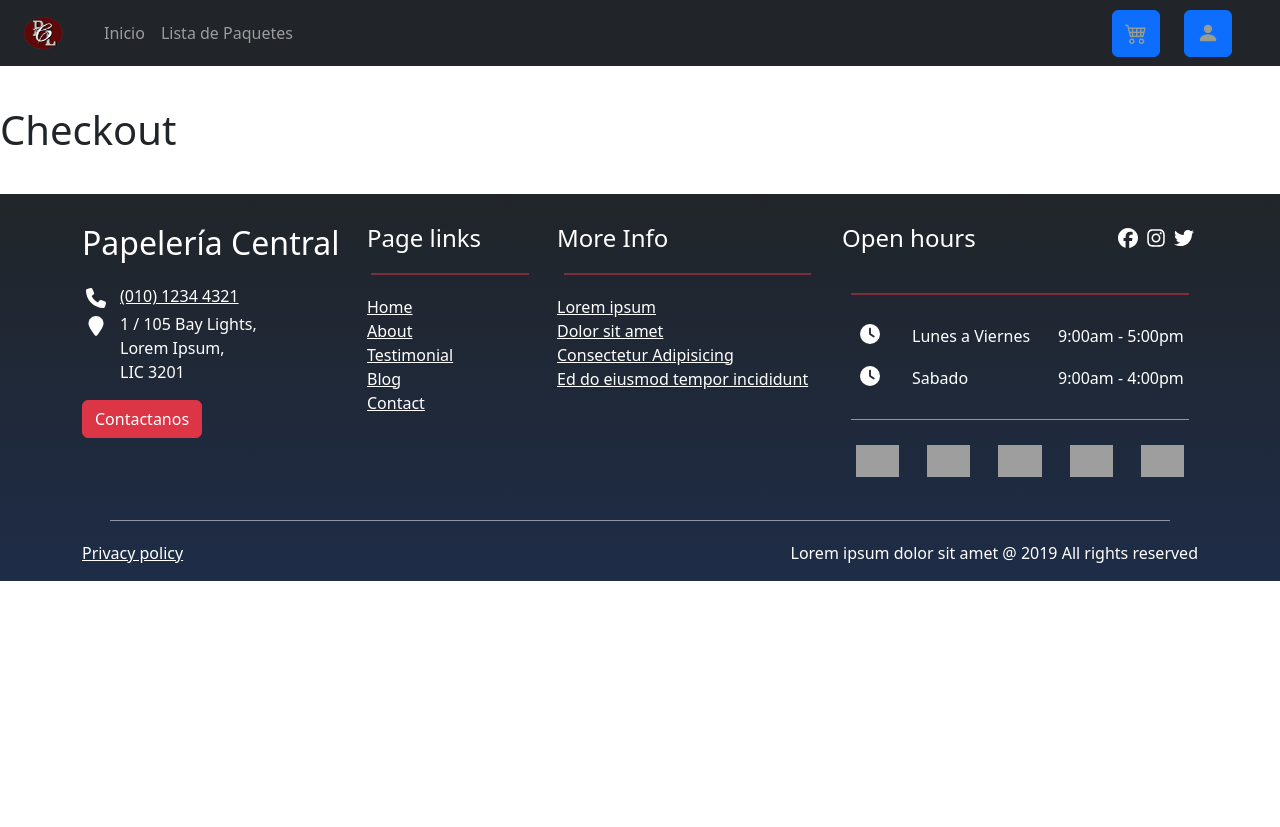
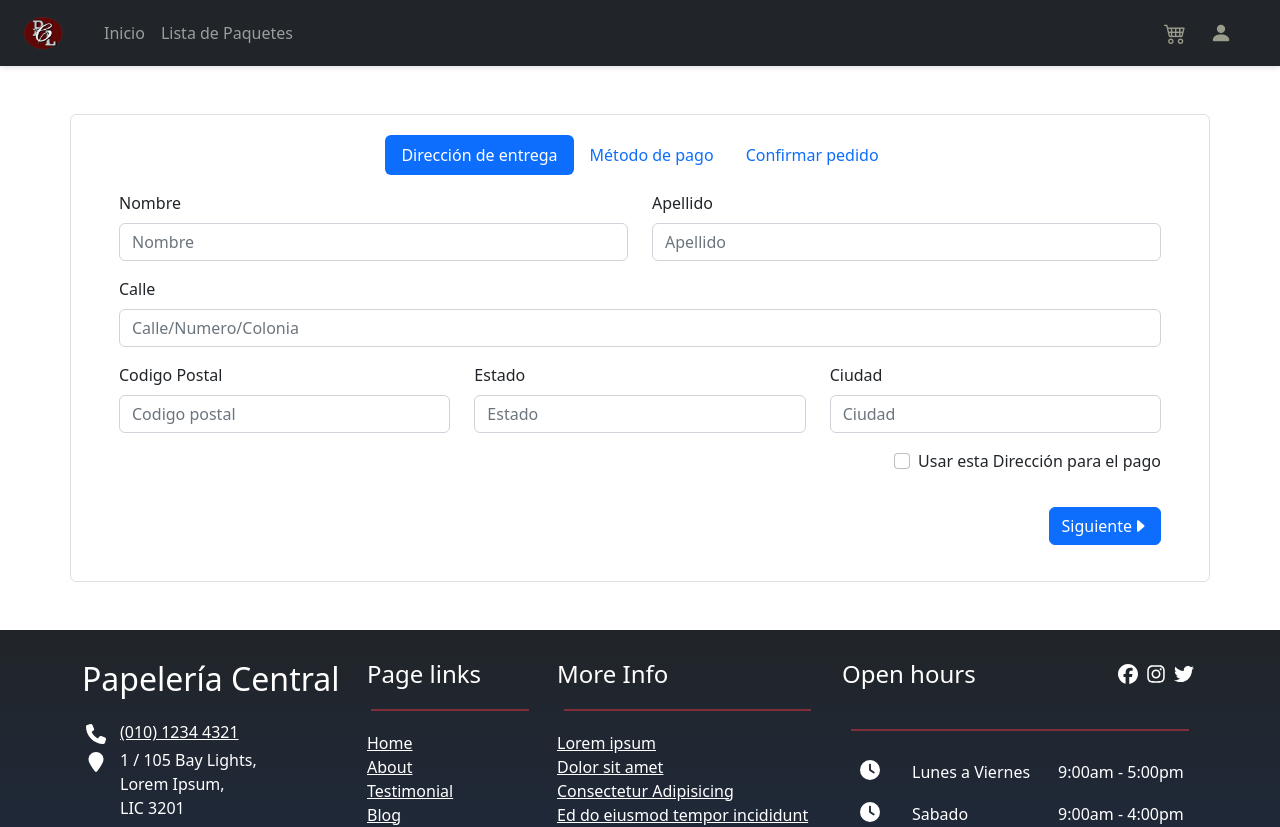
Before and after one commit to Angelnixs/papeleria-central, a React (Vite) app: page /checkout in a window 1280 px wide. Shown: the top 827 px of the page. Before the commit the page ends 800 px from the top, so only its background shows below. Built offline with nearby package versions, Linux system fonts and the light colour scheme; grey boxes are pictures that could not be loaded.

Commit message:
checkout

```diff
--- a/index.html
+++ b/index.html
@@ -4,7 +4,7 @@
     <meta charset="UTF-8" />
     <link rel="icon" type="image/svg+xml" href="/pylc.png" />
     <meta name="viewport" content="width=device-width, initial-scale=1.0" />
-    <title>Vite + React + TS</title>
+    <title>Papeleria y Libreria Central</title>
   </head>
   <body>
     <div id="root"></div>
--- /dev/null
+++ b/src/components/checkout/confirmOrder.tsx
@@ -0,0 +1,48 @@
+import {Button, Card, Container, Row, Col} from 'react-bootstrap';
+
+export default function ConfirmOrder(){
+    return (
+			<Card className="text-center">
+				<Card.Header>Confirma tus Datos</Card.Header>
+				<Card.Body>
+					<Container>
+						<Row>
+							<Col>
+								<Card.Title>Dirección</Card.Title>
+								<Card.Text>
+									Juan Gonzalez
+								</Card.Text>
+								<Card.Text>
+									Valle del tinto 136,Valle del Contry, <br/> C.P. 6712, NL, Mty
+								</Card.Text>
+							</Col>
+							<Col>
+								<Card.Title>Paquetes</Card.Title>
+								<Card.Text>
+									Paquete #1  $ 200.
+								</Card.Text>
+								<Card.Text>
+									Paquete #2  $ 200.
+								</Card.Text>
+								<Card.Text>
+									<b>Total  $ 400.</b>
+								</Card.Text>
+							</Col>
+						</Row>
+						<Row>
+							<Col>
+								<Card.Title>Metodo de Pago</Card.Title>
+								<Card.Text>
+									Tarjeta
+								</Card.Text>
+								<Card.Text>
+									*************2345
+								</Card.Text>
+							</Col>
+						</Row>
+					</Container>
+				</Card.Body>
+				<Card.Footer className="text-muted">We'll never share your information with anyone else</Card.Footer>
+			</Card>
+    )
+}
--- /dev/null
+++ b/src/components/checkout/formAddress.tsx
@@ -0,0 +1,65 @@
+import Form from 'react-bootstrap/Form';
+import Row from 'react-bootstrap/Row';
+import Col from 'react-bootstrap/Col';
+
+export default function FormAddress() {
+
+	return (
+		<Form>
+			{/* <Form.Group className="mb-3" controlId="formBasicEmail">
+				<Form.Label>Email address</Form.Label>
+				<Form.Control type="email" placeholder="Enter email" />
+				<Form.Text className="text-muted">
+					We'll never share your email with anyone else.
+				</Form.Text>
+			</Form.Group> */}
+			<Row>
+				<Col>
+					<Form.Group className="mb-3" controlId="formBasicPassword">
+						<Form.Label>Nombre</Form.Label>
+						<Form.Control type="text" placeholder="Nombre" />
+					</Form.Group>
+				</Col>
+				<Col>
+					<Form.Group className="mb-3" controlId="formBasicPassword">
+						<Form.Label>Apellido</Form.Label>
+						<Form.Control type="text" placeholder="Apellido" />
+					</Form.Group>
+				</Col>
+			</Row>
+			<Row>
+				<Col>
+					<Form.Group className="mb-3" controlId="formBasicPassword">
+						<Form.Label>Calle</Form.Label>
+						<Form.Control type="text" placeholder="Calle/Numero/Colonia" />
+					</Form.Group>
+				</Col>
+			</Row>
+			<Row>
+				<Col>
+					<Form.Group className="mb-3" controlId="formBasicPassword">
+						<Form.Label>Codigo Postal</Form.Label>
+						<Form.Control type="text" placeholder="Codigo postal" />
+					</Form.Group>
+				</Col>
+				<Col>
+					<Form.Group className="mb-3" controlId="formBasicPassword">
+						<Form.Label>Estado</Form.Label>
+						<Form.Control type="text" placeholder="Estado" />
+					</Form.Group>
+				</Col>
+				<Col>
+					<Form.Group className="mb-3" controlId="formBasicPassword">
+						<Form.Label>Ciudad</Form.Label>
+						<Form.Control type="text" placeholder="Ciudad" />
+					</Form.Group>
+				</Col>
+			</Row>
+			<Col className="justify-content-end d-flex">
+				<Form.Group className="mb-3" controlId="formBasicCheckbox">
+					<Form.Check type="checkbox" label="Usar esta Dirección para el pago" />
+				</Form.Group>
+			</Col>
+		</Form>
+	)
+}
--- /dev/null
+++ b/src/components/checkout/payments.tsx
@@ -0,0 +1,35 @@
+import Accordion from 'react-bootstrap/Accordion';
+
+export default function Payments(){
+	return(
+		<>
+			<h3>Elige un metodo de pago</h3>
+			<Accordion>
+				<Accordion.Item eventKey="0">
+					<Accordion.Header>Tarjeta</Accordion.Header>
+					<Accordion.Body>
+						Lorem ipsum dolor sit amet, consectetur adipiscing elit, sed do
+						eiusmod tempor incididunt ut labore et dolore magna aliqua. Ut enim ad
+						minim veniam, quis nostrud exercitation ullamco laboris nisi ut
+						aliquip ex ea commodo consequat. Duis aute irure dolor in
+						reprehenderit in voluptate velit esse cillum dolore eu fugiat nulla
+						pariatur. Excepteur sint occaecat cupidatat non proident, sunt in
+						culpa qui officia deserunt mollit anim id est laborum.
+					</Accordion.Body>
+				</Accordion.Item>
+				<Accordion.Item eventKey="1">
+					<Accordion.Header>Transferencia</Accordion.Header>
+					<Accordion.Body>
+						Lorem ipsum dolor sit amet, consectetur adipiscing elit, sed do
+						eiusmod tempor incididunt ut labore et dolore magna aliqua. Ut enim ad
+						minim veniam, quis nostrud exercitation ullamco laboris nisi ut
+						aliquip ex ea commodo consequat. Duis aute irure dolor in
+						reprehenderit in voluptate velit esse cillum dolore eu fugiat nulla
+						pariatur. Excepteur sint occaecat cupidatat non proident, sunt in
+						culpa qui officia deserunt mollit anim id est laborum.
+					</Accordion.Body>
+				</Accordion.Item>
+			</Accordion>
+		</>
+	)
+}
--- /dev/null
+++ b/src/components/checkout/styles.css
@@ -0,0 +1,5 @@
+.tab-style{
+    border: solid 1px #dee2e6;
+    padding: 20px;
+    border-radius: 6px;
+}
--- a/src/components/header.tsx
+++ b/src/components/header.tsx
@@ -20,7 +20,7 @@ export default function Header() {
         </Nav>
       </Navbar.Collapse>
       <Dropdown className="mx-2 d-menu-hide-mobile me-3 pointer" autoClose="outside">
-        <Dropdown.Toggle id="cart-menu" className="icon">
+        <Dropdown.Toggle id="cart-menu" className="icon" as="div">
           <i className="bi bi-cart4"></i>
         </Dropdown.Toggle>
         <Dropdown.Menu align="end">
@@ -32,7 +32,7 @@ export default function Header() {
         </Dropdown.Menu>
       </Dropdown>
       <Dropdown className="mx-2 d-menu-hide-mobile me-5 pointer" autoClose="outside">
-        <Dropdown.Toggle id="user-menu" className="icon">
+        <Dropdown.Toggle id="user-menu" className="icon" as="div">
           <i className="bi bi-person-fill"></i>
         </Dropdown.Toggle>
         <Dropdown.Menu align="end">
--- a/src/components/styles/header.css
+++ b/src/components/styles/header.css
@@ -14,6 +14,7 @@
 }
 .nav-min-height{
     min-height: 4rem;
+    box-shadow: 0 0 7px 0 rgb(0 0 0 / 20%);
 }
 .d-menu-show-mobile{
     display: none;
--- a/src/routes/checkout.tsx
+++ b/src/routes/checkout.tsx
@@ -1,7 +1,95 @@
+import { useState } from 'react';
+import {Tab, Container, Row, Col, Nav, Button} from 'react-bootstrap';
+import FormAddress from '../components/checkout/formAddress'
+import Payments from '../components/checkout/payments'
+import Confirm from '../components/checkout/confirmOrder'
+import '../components/checkout/styles.css'
+
 export default function Checkout() {
+  const [panel1, setPanel1] = useState(true)
+  const [panel2, setPanel2] = useState(false)
+  const [panel3, setPanel3] = useState(false)
+
+  const activePanel = (panel: string) => {
+    setPanel1(false)
+    setPanel2(false)
+    setPanel3(false)
+    if(panel === "1") setPanel1(true)
+    if(panel === "2") setPanel2(true)
+    if(panel === "3") setPanel3(true)
+  }
+
   return (
-    <>
-      <h1>Checkout</h1>
-    </>
+    <Container className="mt-5 mb-5">
+      <Tab.Container id="left-tabs-example" >
+        <Row className='tab-style'>
+          <Col sm={12}>
+            <Nav variant="pills" className="justify-content-center">
+              <Nav.Item>
+                <Nav.Link eventKey="address" active={panel1}>Dirección de entrega</Nav.Link>
+              </Nav.Item>
+              <Nav.Item>
+                <Nav.Link eventKey="payment" active={panel2}>Método de pago</Nav.Link>
+              </Nav.Item>
+              <Nav.Item>
+                <Nav.Link eventKey="order" active={panel3}>Confirmar pedido</Nav.Link>
+              </Nav.Item>
+            </Nav>
+          </Col>
+          <Col sm={12}>
+            <Tab.Content>
+              <Tab.Pane eventKey="address" className='m-3' active={panel1}>
+                <FormAddress />
+                <Row className='mt-3'>
+                  <Col className="justify-content-end d-flex">
+                    <Button variant="primary" onClick={()=>activePanel("2")}>
+                      Siguiente
+                      <i className="bi bi-caret-right-fill"></i>
+                    </Button>
+                  </Col>
+                </Row>
+              </Tab.Pane>
+              <Tab.Pane eventKey="payment" className='m-3' active={panel2}>
+                <Payments />
+                <Row className='mt-3'>
+                  <Col className="justify-content-start d-flex">
+                    <Button variant="primary" onClick={()=>activePanel("1")}>
+                      <i className="bi bi-caret-left-fill"></i>
+                      Volver
+                    </Button>
+                  </Col>
+                  <Col className="justify-content-end d-flex">
+                    <Button variant="primary" onClick={()=>activePanel("3")}>
+                      Siguiente
+                      <i className="bi bi-caret-right-fill"></i>
+                    </Button>
+                  </Col>
+                </Row>
+              </Tab.Pane>
+              <Tab.Pane eventKey="order" className='m-3' active={panel3}>
+                <Confirm />
+                <Row className='mt-3'>
+                  <Col className="justify-content-start d-flex">
+                    <Button variant="primary" onClick={()=>activePanel("2")}>
+                      <i className="bi bi-caret-left-fill"></i>
+                      Volver
+                    </Button>
+                  </Col>
+                  <Col className="justify-content-end d-flex">
+                    <Button variant="success" onClick={()=>activePanel("3")}>
+                      Realizar Pedido
+                    </Button>
+                  </Col>
+                </Row>
+              </Tab.Pane>
+            </Tab.Content>
+          </Col>
+        </Row>
+      </Tab.Container>
+    </Container>
   );
 }
+
+function tabContent (){
+
+}
```
